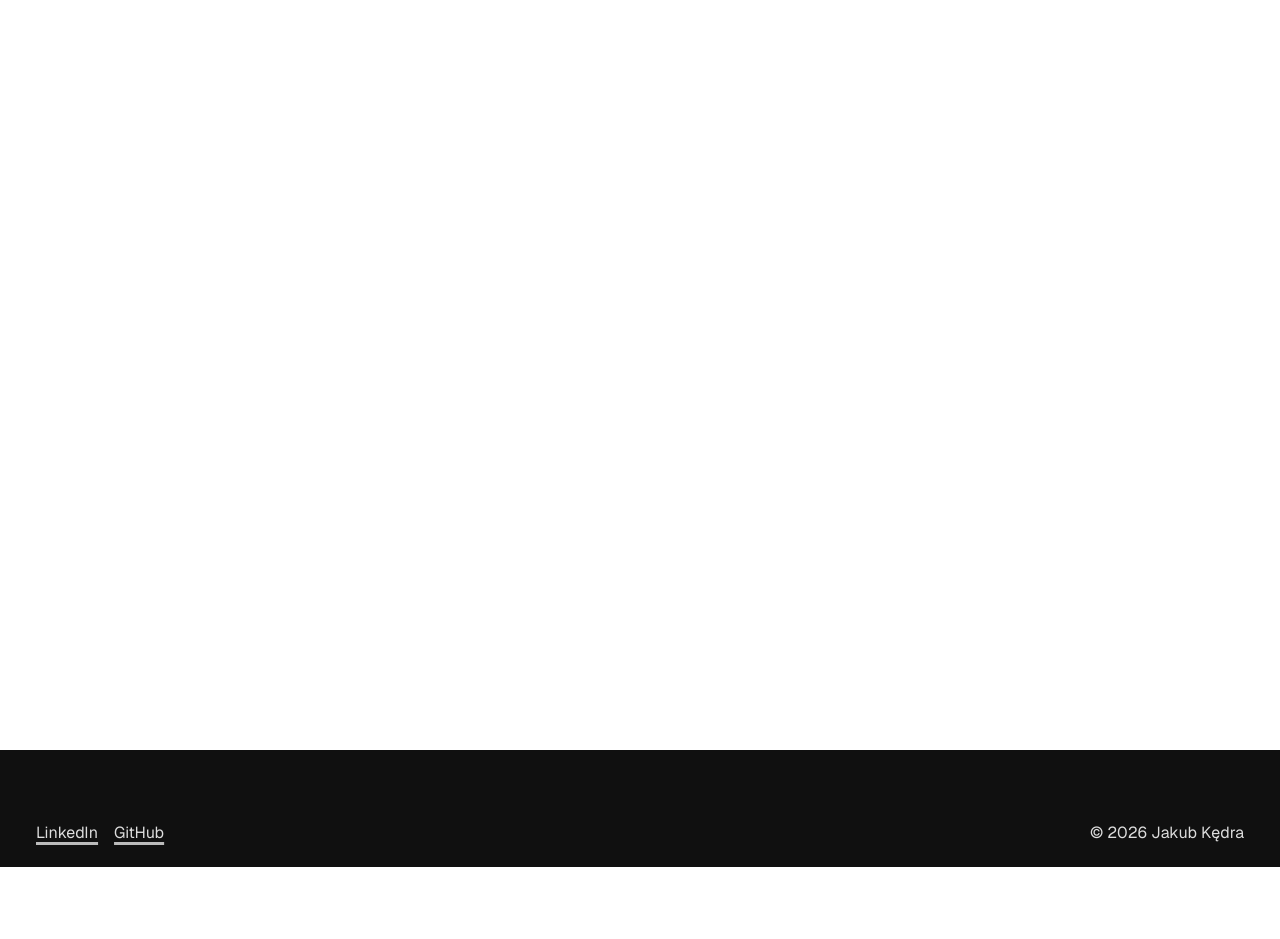
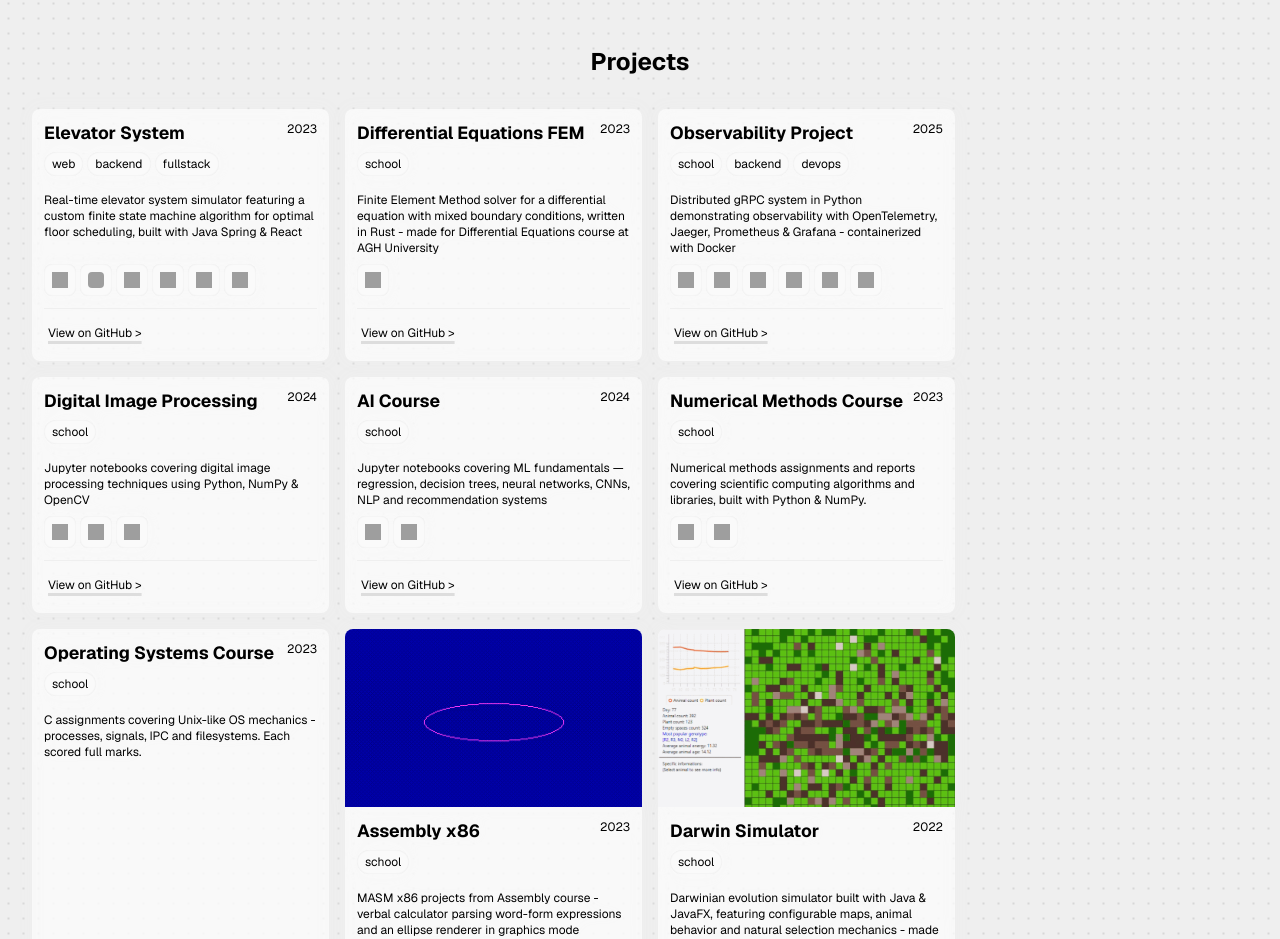
Before and after one commit to xramzesx/xramzesx.github.io, a React (Vite) app: page / in a window 1280 px wide. Shown: the part 2440-3379 px from the top of the page. Before the commit the page ends 3307 px from the top, so only its background shows below. Built offline with nearby package versions, Linux system fonts and the light colour scheme; grey boxes are pictures that could not be loaded.

Commit message:
Introduce Projects section

```diff
--- a/src/components/common/Badge.tsx
+++ b/src/components/common/Badge.tsx
@@ -1,24 +1,54 @@
 import styled from "styled-components";
+
+type IconSize = "small" | "normal";
+type Theme = "light" | "dark";
 
 type BadgeProps = {
   href: string;
-  label: string;
+  label?: string;
   iconSrc: string;
   iconAlt: string;
   iconForceRound: boolean;
+  iconSize: IconSize;
+  theme: Theme;
 };
 
-const Icon = styled.img<{ $forceRound: boolean }>`
-  width: 1.75rem;
-  height: 1.75rem;
+const Icon = styled.img<{ $forceRound: boolean; $iconSize: IconSize }>`
+  ${({ $iconSize }) => {
+    let iconSize = "";
+
+    if ($iconSize === "small") {
+      iconSize = "1rem";
+    } else {
+      iconSize = "1.75rem";
+    }
+
+    return `
+        width: ${iconSize};
+        height: ${iconSize};
+    `;
+  }};
+
   ${({ $forceRound }) => ($forceRound ? "border-radius: .25rem;" : "")}
 `;
 
 const BadgeLabel = styled.div``;
 
-const BadgeContainer = styled.a`
+const BadgeContainer = styled.a<{ $theme: Theme }>`
   user-select: none;
-  background: #222;
+
+  ${({ $theme }) => {
+    if ($theme === "light") {
+      return `
+            background: #fafafa;
+            box-shadow: inset 0 0 0.1rem #e0e0e0;
+        `;
+    } else {
+      return `
+            background: #222;
+        `;
+    }
+  }};
   border-radius: 0.5rem;
   color: white;
   padding: 0.5rem;
@@ -33,7 +63,18 @@ const BadgeContainer = styled.a`
     background-color 0.2s ease;
 
   &:hover {
-    background: #333;
+    ${({ $theme }) => {
+      if ($theme === "light") {
+        return `
+            background: #eaeaea;
+            box-shadow: inset 0 0 0.1rem #d0d0d0;
+        `;
+      } else {
+        return `
+            background: #333;
+        `;
+      }
+    }};
   }
 
   &:active {
@@ -47,15 +88,18 @@ const Badge = ({
   iconAlt,
   label,
   iconForceRound,
+  iconSize,
+  theme,
 }: BadgeProps) => (
-  <BadgeContainer href={href} target="_blank">
+  <BadgeContainer href={href} $theme={theme} target="_blank">
     <Icon
       src={iconSrc}
       alt={iconAlt}
       $forceRound={iconForceRound}
+      $iconSize={iconSize}
       draggable={false}
     />
-    <BadgeLabel>{label}</BadgeLabel>
+    {label ? <BadgeLabel>{label}</BadgeLabel> : null}
   </BadgeContainer>
 );
 
--- a/src/components/common/Link.tsx
+++ b/src/components/common/Link.tsx
@@ -1,9 +1,18 @@
 import styled from "styled-components";
 
-type FontSize = "large" | "normal";
+type FontSize = "large" | "normal" | "small";
 
 const Container = styled.a<{ $theme: Theme; $size: FontSize }>`
-  font-size: ${({ $size }) => ($size === "large" ? "1.25rem" : "1rem")};
+  font-size: ${({ $size }) => {
+    switch ($size) {
+      case "large":
+        return "1.25rem";
+      case "normal":
+        return "1rem";
+      case "small":
+        return ".75rem";
+    }
+  }};
   text-decoration: none;
 
   padding: 0.5rem 0.25rem;
@@ -46,7 +55,7 @@ const Icon = styled.img`
 
 type Props = {
   href: string;
-  label: string;
+  label?: string;
   theme: Theme;
   size: FontSize;
   iconSrc?: string;
@@ -57,7 +66,7 @@ const Link = ({ href, label, theme, size, iconSrc, iconAlt }: Props) => {
   return (
     <Container href={href} $theme={theme} $size={size} target="_blank">
       {iconSrc ? <Icon src={iconSrc} alt={iconAlt} draggable={false} /> : null}
-      <LinkLabel $theme={theme}>{label}</LinkLabel>
+      {label ? <LinkLabel $theme={theme}>{label}</LinkLabel> : null}
     </Container>
   );
 };
--- /dev/null
+++ b/src/components/sections/projects/ProjectCard.tsx
@@ -0,0 +1,181 @@
+import styled from "styled-components";
+import sizes from "@/constants/sizes";
+import Badge from "@/components/common/Badge";
+import Link from "@/components/common/Link";
+
+const LOGO_SIZE = "1rem";
+
+const Container = styled.div`
+  border-radius: 0.5rem;
+  background-color: #ffffff99;
+
+  filter: drop-shadow(#eee 0rem 0rem 0.5rem);
+  display: flex;
+  flex-direction: column;
+
+  max-width: calc((${sizes.safeArea.normal}px - 2 * 2rem - 3 * 1rem) / 4);
+`;
+
+const Thumbnail = styled.img`
+  border-top-left-radius: 0.5rem;
+  border-top-right-radius: 0.5rem;
+
+  aspect-ratio: 5 / 3;
+  object-fit: cover;
+  object-position: top;
+
+  width: 100%;
+  user-select: none;
+`;
+
+const Content = styled.div`
+  padding: 0.75rem;
+  padding-bottom: 0;
+  display: flex;
+  flex-direction: column;
+  flex: 1;
+`;
+
+const Header = styled.div`
+  display: flex;
+  align-items: flex-start;
+  justify-content: center;
+  gap: 0.5rem;
+`;
+
+const LogoContainer = styled.div`
+  display: flex;
+  align-items: center;
+  justify-content: center;
+  padding: 0.5rem;
+  border-radius: 0.25rem;
+
+  background: #fafafa;
+
+  width: calc(1rem + ${LOGO_SIZE});
+  height: calc(1rem + ${LOGO_SIZE});
+  box-shadow: inset 0 0 0.1rem #e0e0e0;
+`;
+
+const Logo = styled.img`
+  width: ${LOGO_SIZE};
+  height: ${LOGO_SIZE};
+  user-select: none;
+`;
+
+const Title = styled.h2`
+  font-size: 1.1rem;
+  flex: 1;
+`;
+
+const Period = styled.div`
+  font-size: 0.75rem;
+`;
+
+const LabelsContainer = styled.div`
+  display: flex;
+  gap: 0.25rem;
+  padding: 0.5rem 0;
+`;
+
+const Label = styled.span`
+  background: #fafafa;
+  padding: 0.25rem 0.5rem;
+  border-radius: 1rem;
+  font-size: 0.75rem;
+  box-shadow: inset 0 0 0.1rem #e0e0e0;
+`;
+
+const Description = styled.p`
+  font-size: 0.75rem;
+  padding: 0.5rem 0;
+  flex: 1;
+`;
+
+const StackBadges = styled.div`
+  display: flex;
+  flex-wrap: wrap;
+  gap: 0.25rem;
+`;
+
+const Footer = styled.div`
+  border-top: 1px solid #efefef;
+  padding-top: 0.5rem;
+  margin: 0.75rem;
+`;
+
+type Props = {
+  projectId: string;
+  name: string;
+  description: string;
+
+  labels: ProjectLabel[];
+  stackBadges: ResolvedIcon[];
+
+  comingSoon: boolean;
+  period: Period;
+
+  logoUrl?: string;
+  thumbnailUrl?: string;
+  demoUrl?: string;
+  repoUrl?: string;
+};
+
+const ProjectCard = ({
+  projectId,
+  name,
+  description,
+  labels,
+  stackBadges,
+  logoUrl,
+  thumbnailUrl,
+  repoUrl,
+  demoUrl,
+  comingSoon,
+  period,
+}: Props) => {
+  const labelComponents = labels.map((label) => <Label>{label}</Label>);
+  const badges = stackBadges.map((badge) => (
+    <Badge
+      href={badge.href}
+      iconSrc={badge.activeSrc}
+      iconAlt={badge.alt}
+      iconForceRound={badge.forceRound}
+      iconSize="small"
+      theme="light"
+    />
+  ));
+
+  const repoLink = repoUrl ? (
+    <Link href={repoUrl} theme="dark" size="small" label="View on GitHub >" />
+  ) : null;
+
+  const demoLink = demoUrl ? (
+    <Link href={demoUrl} theme="dark" size="small" label="Live Demo >" />
+  ) : null;
+
+  return (
+    <Container>
+      {thumbnailUrl ? <Thumbnail src={thumbnailUrl} draggable={false} /> : null}
+      <Content>
+        <Header>
+          {logoUrl ? (
+            <LogoContainer>
+              <Logo src={logoUrl} draggable={false} />
+            </LogoContainer>
+          ) : null}
+          <Title>{name}</Title>
+          <Period>{period.to?.substring(0, 4)}</Period>
+        </Header>
+        <LabelsContainer>{labelComponents}</LabelsContainer>
+        <Description>{description}</Description>
+        <StackBadges>{badges}</StackBadges>
+      </Content>
+      <Footer>
+        {repoLink} {demoLink}
+      </Footer>
+    </Container>
+  );
+};
+
+export default ProjectCard;
--- a/src/components/sections/projects/Projects.tsx
+++ b/src/components/sections/projects/Projects.tsx
@@ -1,21 +1,90 @@
 import Container from "@/components/layout/Container";
 import styled from "styled-components";
+import ProjectCard from "./ProjectCard";
+import { useProjects } from "@/hooks/useProjects";
 
 const Wrapper = styled.section`
   display: flex;
   width: 100%;
   justify-content: center;
+
+  padding: 6rem 0;
+  background: #efefef;
+  position: relative;
+`;
+
+const Background = styled.div`
+  pointer-events: none;
+  background-image: radial-gradient(
+    circle at 1px 1px,
+    currentColor 1px,
+    transparent 0
+  );
+  background-size: 15px 15px;
+  background-position-x: 7.5px;
+  background-position-y: 7.5px;
+  opacity: 10%;
+
+  position: absolute;
+  top: 0;
+  bottom: 0;
+  left: 0;
+  right: 0;
 `;
 
 const Header = styled.h1`
   text-align: center;
+  margin-bottom: 2rem;
+`;
+
+const CardsContainer = styled.div`
+  display: flex;
+  flex-wrap: wrap;
+  gap: 1rem;
+  padding: 0 2rem;
+  flex-wrap: wrap;
 `;
 
 const Projects = () => {
+  const projects = useProjects();
+
+  const projectCards = projects.map(
+    ({
+      projectId,
+      name,
+      description,
+      labels,
+      stack,
+      demoUrl,
+      repoUrl,
+      logoUrl,
+      thumbnailUrl,
+      comingSoon,
+      period,
+    }) => (
+      <ProjectCard
+        key={projectId}
+        projectId={projectId}
+        name={name}
+        description={description}
+        stackBadges={stack}
+        demoUrl={demoUrl}
+        repoUrl={repoUrl}
+        thumbnailUrl={thumbnailUrl}
+        logoUrl={logoUrl}
+        labels={labels}
+        comingSoon={comingSoon}
+        period={period}
+      />
+    ),
+  );
+
   return (
     <Wrapper>
-      <Container widthType="normal" heightType="page">
+      <Background />
+      <Container heightType="page">
         <Header>Projects</Header>
+        <CardsContainer>{projectCards}</CardsContainer>
       </Container>
     </Wrapper>
   );
--- /dev/null
+++ b/src/hooks/useProjects.ts
@@ -0,0 +1,22 @@
+import projects from "@/assets/data/projects.json";
+import { getBadges } from "./getBadges";
+
+const resolveProjectPath = (projectId: string, path: string) =>
+  `projects/${projectId}/${path}`;
+
+const useProjects = (): ResolvedProject[] =>
+  (projects as ProjectData[]).map((project) => ({
+    ...project,
+    stack: getBadges(project.stack),
+    logoUrl:
+      project.logoUrl !== undefined
+        ? resolveProjectPath(project.projectId, project.logoUrl)
+        : undefined,
+    thumbnailUrl:
+      project.thumbnailUrl !== undefined
+        ? resolveProjectPath(project.projectId, project.thumbnailUrl)
+        : undefined,
+    comingSoon: project.comingSoon === true,
+  }));
+
+export { useProjects };
```
Also changed, not shown: src/global.d.ts (+17 -0 lines).
